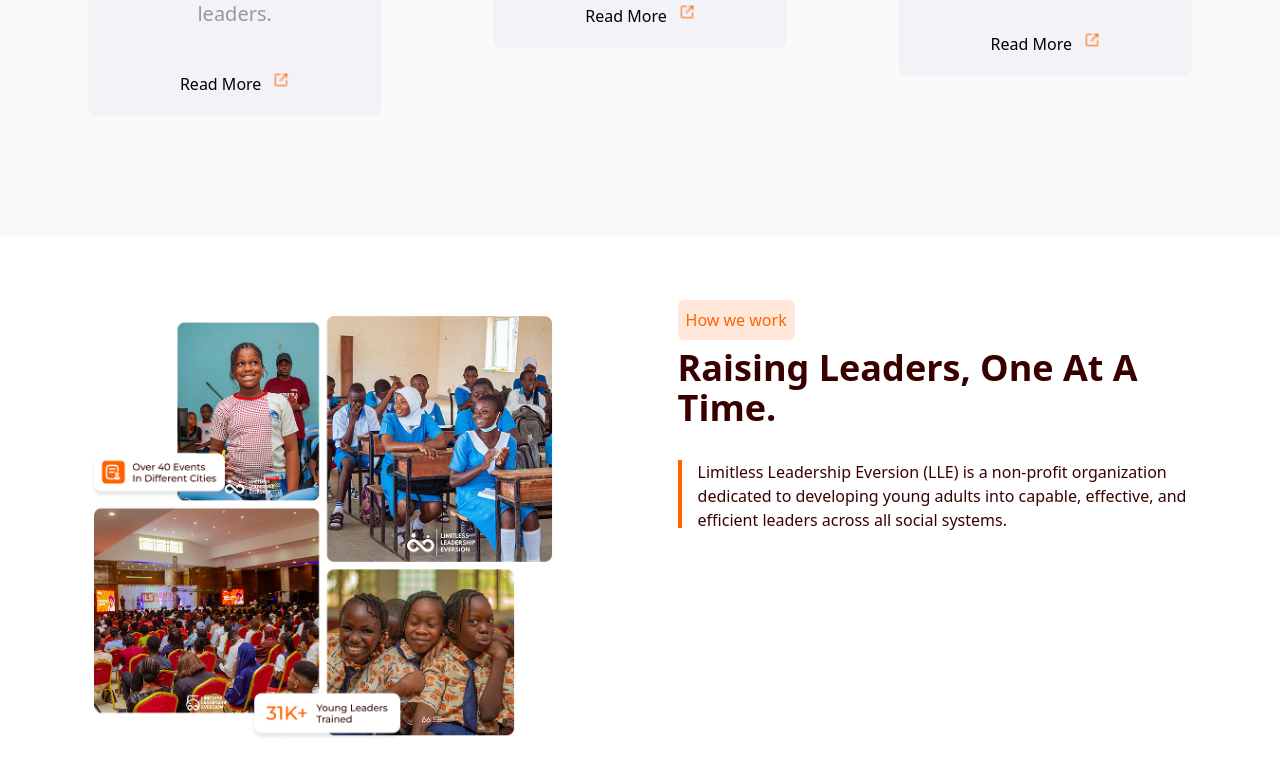
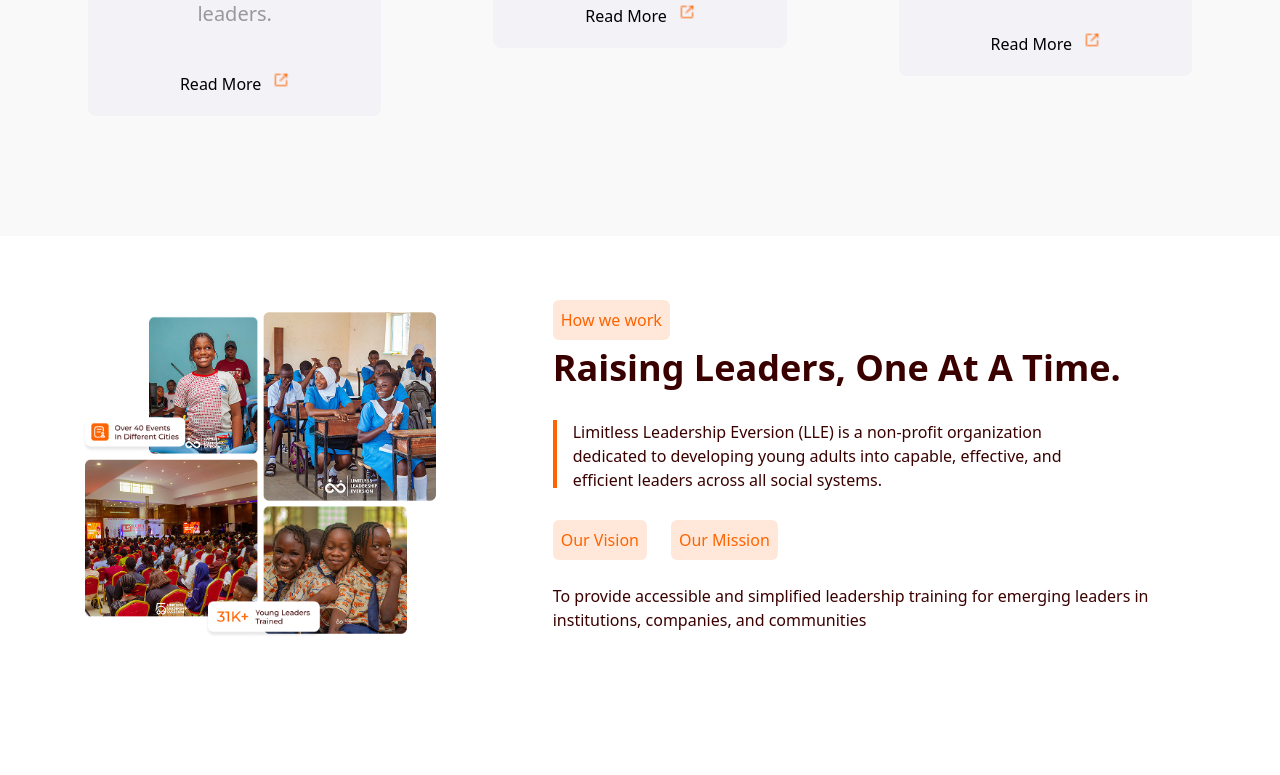
Before and after one commit to Developerfiyin/LLE-website, a React (Vite) app: page / in a window 1280 px wide. Shown: the part 2794-3569 px from the top of the page. After the commit the page ends 3496 px from the top, so only its background shows below. Built offline with nearby package versions, Linux system fonts and the light colour scheme.

Commit message:
styled  button tags

```diff
--- a/src/Components/about.jsx
+++ b/src/Components/about.jsx
@@ -16,7 +16,17 @@ const about = () => {
          dedicated  to developing young adults into capable, effective, and <br />
           efficient  leaders across all social systems.</p>
 
-      </div>
+          <div className=''>
+          <button className='bg-[#ffe8d9] text-[#ff6300]  cursor-pointer m-6 ml-0 p-2 rounded-md '>Our Vision</button>
+          <button className='bg-[#ffe8d9] text-[#ff6300] cursor-pointer p-2 rounded-md mb-3'>Our Mission</button>
+           <p className='text-[#3a0000] font-medium'> To provide accessible and  simplified leadership  training for emerging
+               leaders in institutions,  companies, and  communities</p>
+          </div>
+
+          </div>
+
+
+
           </div>
 
 
```
